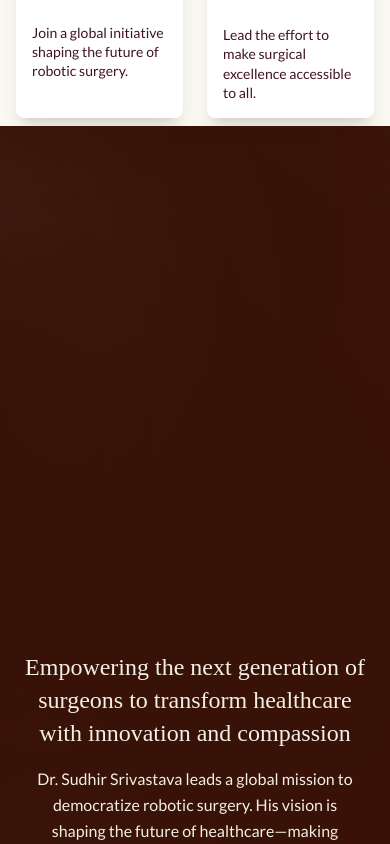
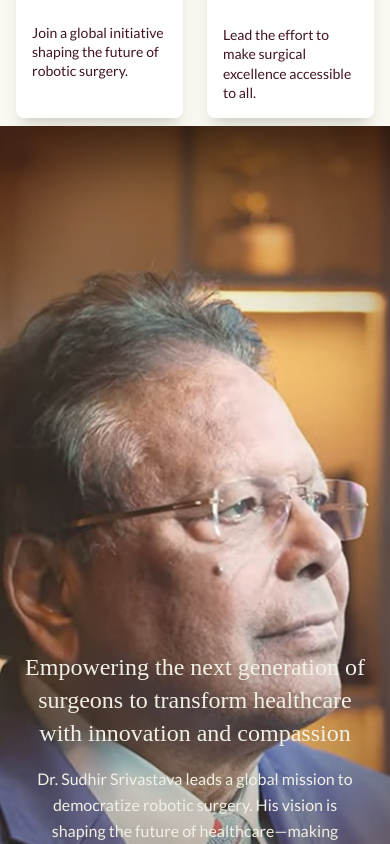
Before and after one commit to puneetshukla041/ssicrs, a Next.js app: page /Home in a window 390 px wide. Shown: the part 2040-2884 px from the top of the page. Built offline with nearby package versions, Linux system fonts and the light colour scheme.

Commit message:
Update section3.tsx

```diff
--- a/components/homepage/section3.tsx
+++ b/components/homepage/section3.tsx
@@ -10,7 +10,7 @@
   const { ref, inView } = useInView({
     // FIX: Changed to 'false' so the animation runs every time the component enters the viewport
     triggerOnce: false,
-    threshold: 0.5,    // Start animation when 50% of the component is visible
+    threshold: 0.5,    // Start animation when 30% of the component is visible
   });
 
   // 3. Define the base animation class
@@ -25,10 +25,13 @@
   alt="Section 3 Background"
   fill
   priority
-        // FIX: Added 'md:object-center object-right' to adjust image position on mobile.
-        // On desktop (md and up), it's centered. On mobile, it shifts to the right.
-        className="object-cover md:object-center object-right"
+  className="
+    object-cover
+    md:object-center
+    object-[30%_center]  // <-- Moves image focus right on mobile
+  "
 />
+
 
       {/* 5. Desktop Layout (min-width: 768px) - Animates on every entry */}
       <div
@@ -63,10 +66,10 @@
 
 {/* 6. Mobile Layout (max-width: 767px) - Animates on every entry */}
 <div
-        // Removed the inline style for transform as the Tailwind classes already handle the animation
   className={`md:hidden absolute inset-0 z-10 flex flex-col justify-end items-center text-center px-6 pb-12 ${animationClass} ${
     inView ? "opacity-100 translate-y-0" : "opacity-0 translate-y-10"
   }`}
+  style={{ transform: inView ? "translateX(0)" : "translateY(2.5rem)" }}
 >
   <h2
     className="mb-4 text-[#F2F0E4] text-2xl sm:text-3xl leading-snug"
@@ -88,6 +91,7 @@
     Dr. Sudhir Srivastava leads a global mission to democratize robotic surgery. His vision is shaping the future of healthcare—making advanced surgical techniques accessible worldwide and equipping surgeons to deliver precision and excellence in every procedure.
   </p>
 </div>
+
     </section>
   );
 }
```
Lines whose indentation alone changed are shown as unchanged.
